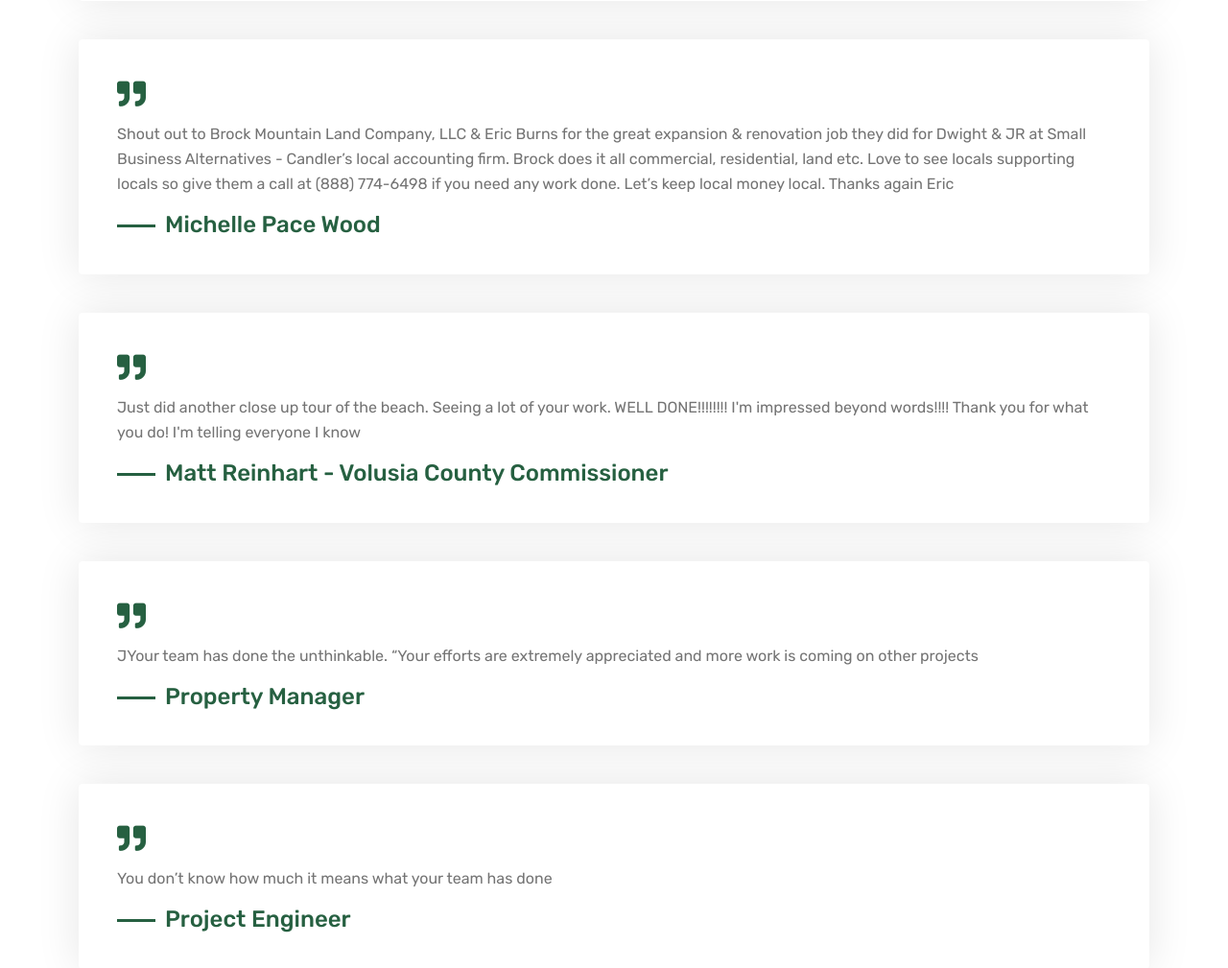
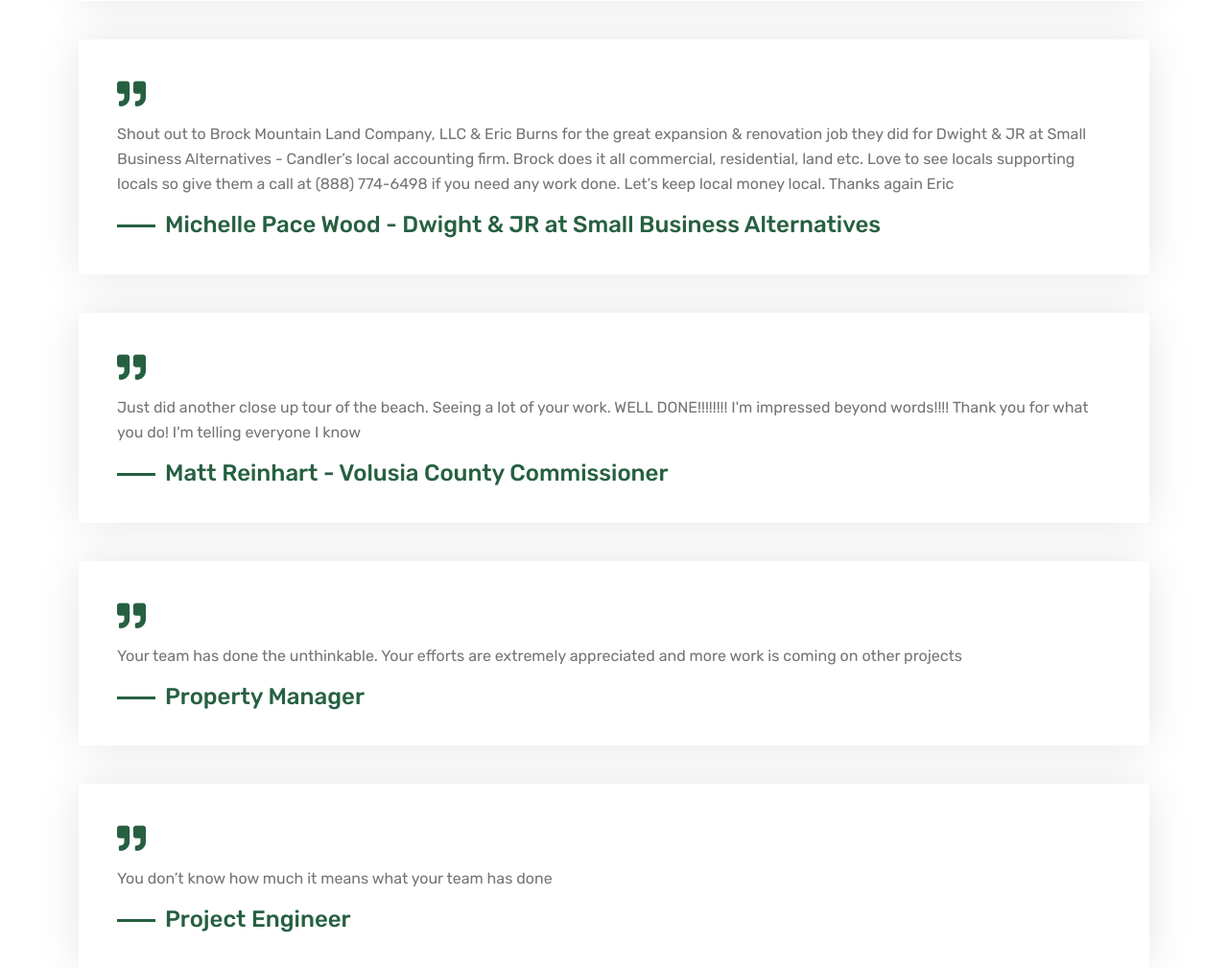
Before and after one commit to jdcardenasBrock/newbrockmlc, a PHP site: page /our_clients.php in a window 1280 px wide. Shown: the part 2689-3698 px from the top of the page at 96% size. Run offline with PHP 8.4, Linux system fonts and the light colour scheme; some libraries are stand-ins or nearby versions.

Commit message:
ajuste comentarios

```diff
--- a/our_clients.php
+++ b/our_clients.php
@@ -116,7 +116,7 @@
 								<div class="blog-quote-conent">
 									<i class="fas fa-quote-right"></i>
 									<p>Shout out to Brock Mountain Land Company, LLC & Eric Burns for the great expansion & renovation job they did for Dwight & JR at Small Business Alternatives - Candler’s local accounting firm. Brock does it all commercial, residential, land etc. Love to see locals supporting locals so give them a call at (888) 774-6498 if you need any work done. Let’s keep local money local. Thanks again Eric</p>
-									<h4>Michelle Pace Wood</h4>
+									<h4>Michelle Pace Wood - Dwight & JR at Small Business Alternatives</h4>
 								</div>
 							</div>
 						</div>
@@ -135,7 +135,7 @@
 							<div class="blog-quote-box mb-40">
 								<div class="blog-quote-conent">
 									<i class="fas fa-quote-right"></i>
-									<p>JYour team has done the unthinkable. “Your efforts are extremely appreciated and more work is coming on other projects</p>
+									<p>Your team has done the unthinkable. Your efforts are extremely appreciated and more work is coming on other projects</p>
 									<h4>Property Manager</h4>
 								</div>
 							</div>
```
